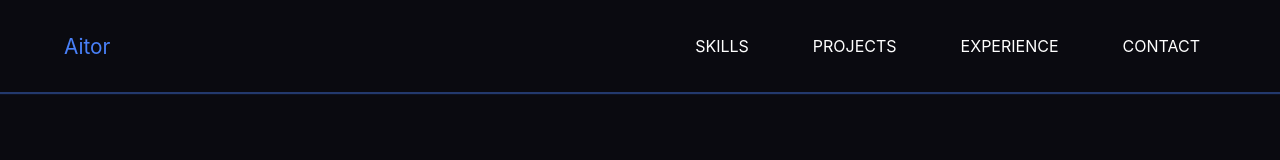
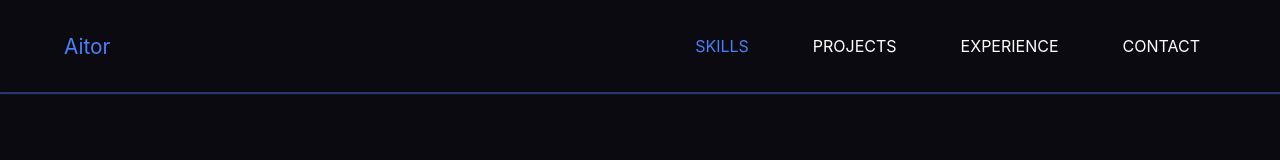
Before and after one commit to Aitor-bot/personalPortfolio, a React (Create React App) app: page / in a window 1280 px wide. In both pictures the pointer is over the link "SKILLS". Shown: the top 160 px of the page. Built offline with nearby package versions, Linux system fonts and the light colour scheme.

Commit message:
add hover to menu

```diff
--- a/src/components/Menu/Menu.scss
+++ b/src/components/Menu/Menu.scss
@@ -28,7 +28,9 @@
     text-transform: uppercase;
 }
 
-
+.navigation_menu a:hover {
+  color: #4980F8;
+}
 
 .navigation_menu ul {
     display: flex;
```
